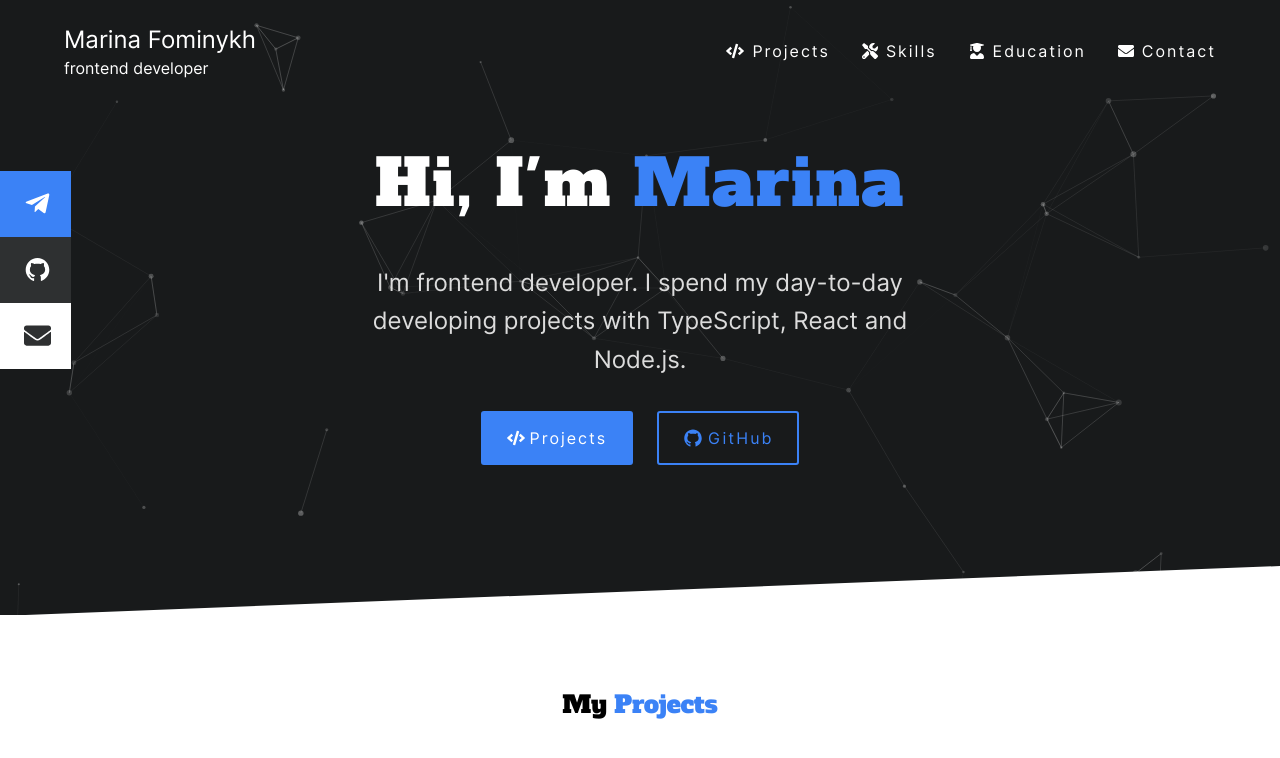
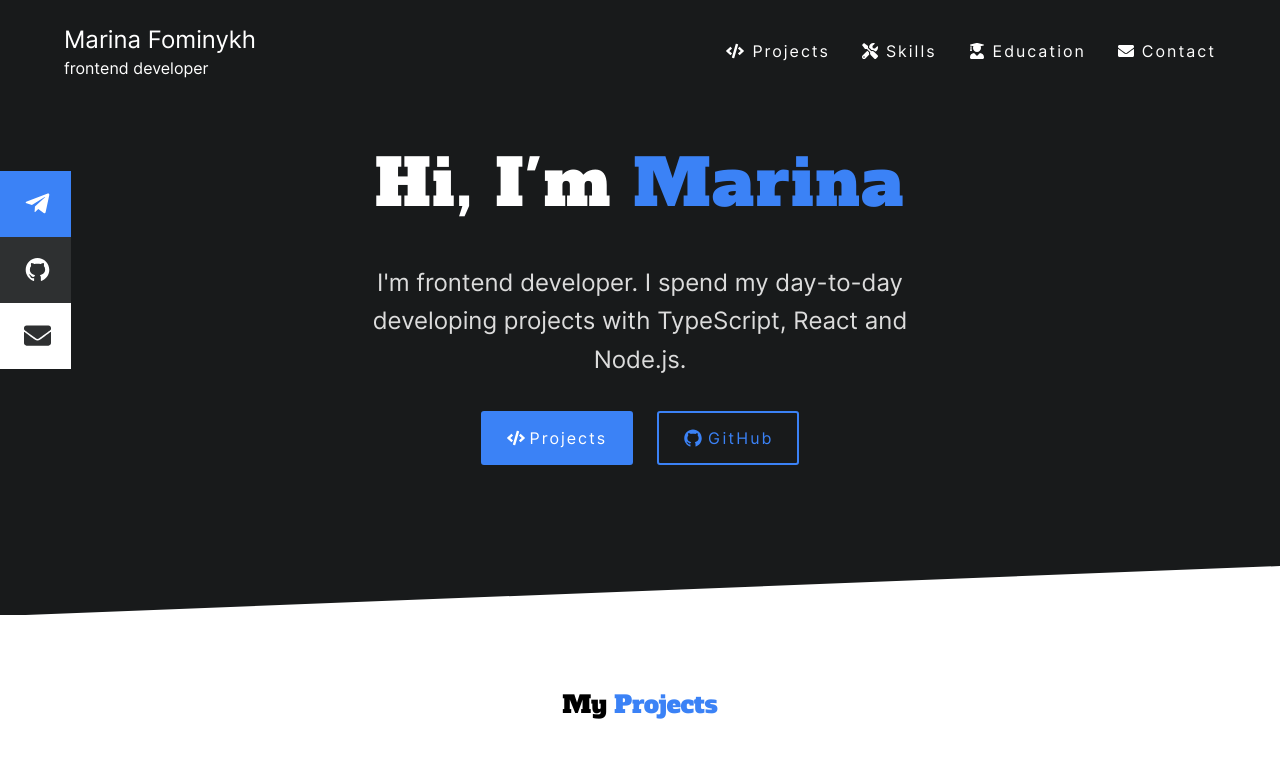
Before and after one commit to MarinaFominykh/portfolio, a React (Create React App) app: page / in a window 1280 px wide. Shown: the top 758 px of the page. Built offline with nearby package versions, Linux system fonts and the light colour scheme.

Commit message:
fix/убрать фоновую  анимацию

```diff
--- a/src/components/App/App.tsx
+++ b/src/components/App/App.tsx
@@ -20,7 +20,7 @@ const App: React.FC = () => {
 
   return (
     <>
-      <Particle />
+      {/* <Particle /> */}
       <Header></Header>
       <Main handleImageClick={handleImageClick} />
       <Popup isOpen={isOpen} onClose={closePopup} image={selectedImage} />
```
